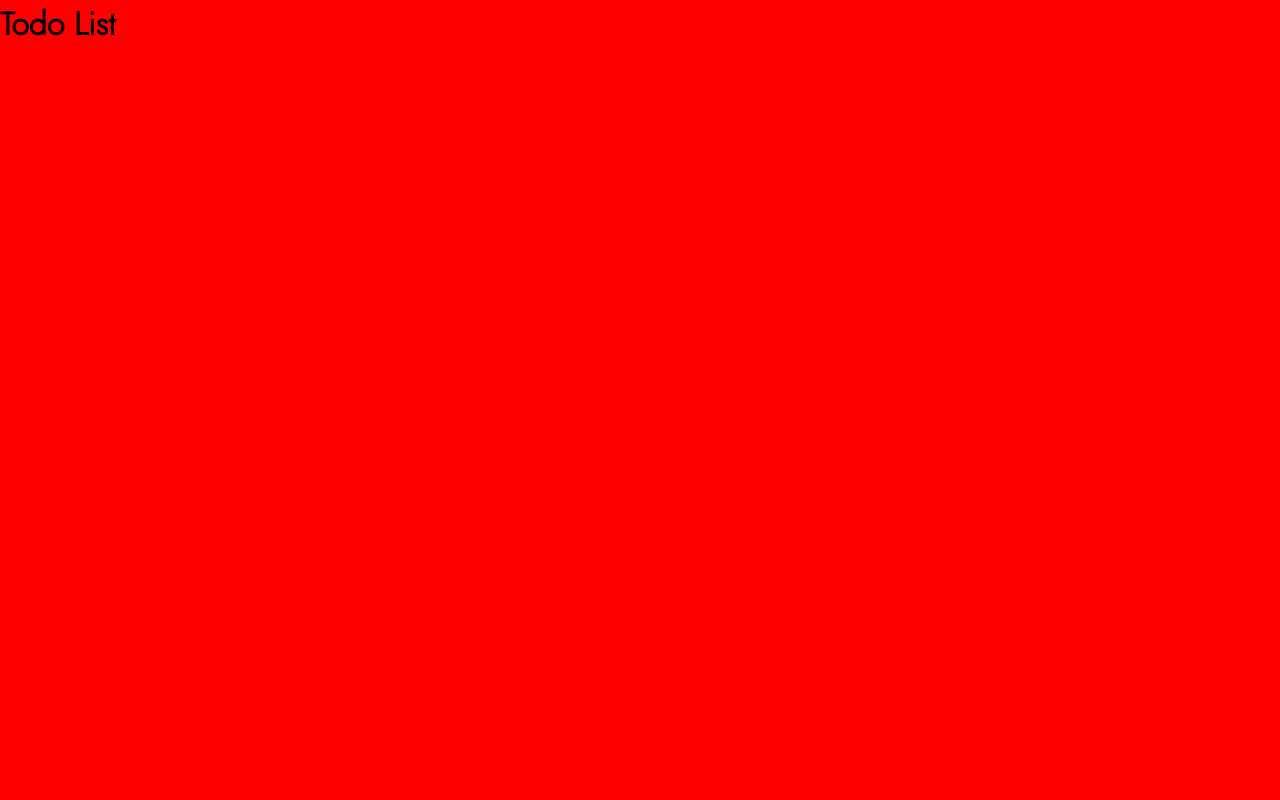
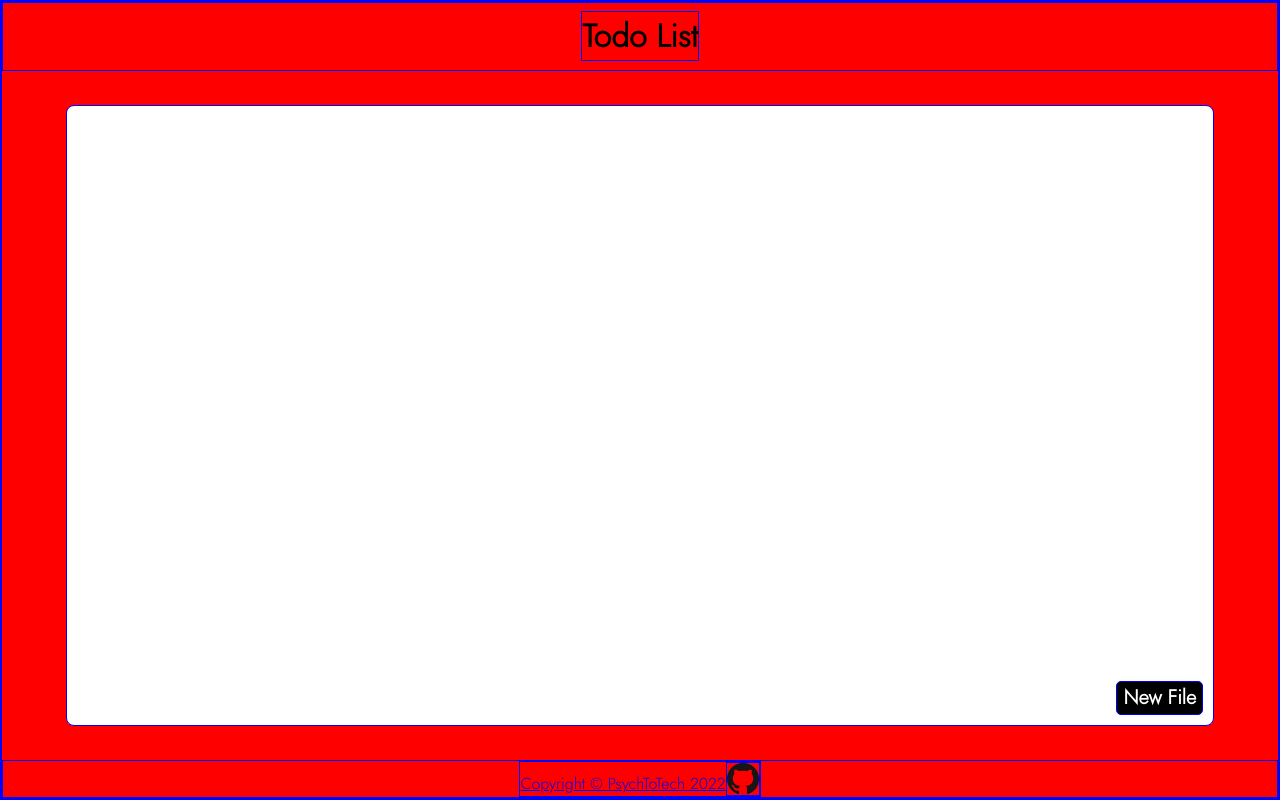
Before and after one commit to eltonbautista/odin-todo-list, a website built with webpack: page src/template.html in a window 1280 px wide. Built offline with nearby package versions, Linux system fonts and the light colour scheme.

Commit message:
wrote up my first module for generating main page content. Going to work on a form. This form will generate folders/files

```diff
--- a/src/index.js
+++ b/src/index.js
@@ -1,3 +1,6 @@
 import './style.css';
+import loadMainPage from './load-main';
+import octocatIcon from './assets/octocat.png';
 
-console.log('hello world')
+
+loadMainPage(octocatIcon);
--- /dev/null
+++ b/src/load-main.js
@@ -0,0 +1,25 @@
+const loadMainPage = function loadMainPage(cat) {
+    // EXISTING
+    const mainContent = document.querySelector('#main-content');
+    const footer = document.querySelector('footer');
+    const header = document.querySelector('header');
+
+    // CREATE
+    const octocatImage = document.createElement('img');
+    const ghLink = document.createElement('a');
+    const newFileButton = document.createElement('button');
+
+    // ADD FILE BUTTON
+    newFileButton.setAttribute('id', 'new-file-button');
+    newFileButton.append('New File');
+    mainContent.append(newFileButton);
+
+// FOOTER
+    octocatImage.src = `${cat}`;
+    ghLink.href = 'https://github.com/eltonbautista';
+    ghLink.innerText = 'Copyright © PsychToTech 2022';
+    ghLink.append(octocatImage);
+    footer.append(ghLink);
+
+};
+export default loadMainPage;
--- a/src/style.css
+++ b/src/style.css
@@ -7,6 +7,7 @@
   }
   * {
     margin: 0;
+    border: 1px solid blue;
   }
   html, body {
     height: 100%;
@@ -32,8 +33,47 @@
 body {
     background: red;
     font-family: jost, sans-serif;
+    display: grid;
+    grid-template-rows: 1fr 10fr 0.5fr;
 }
 @font-face {
     font-family: jost;
-    src: url(./Jost-300-Light.otf);
+    src: url(./assets/Jost-300-Light.otf);
 }
+
+header, footer {
+  display: grid;
+  align-items: center;
+  justify-content: center;
+}
+
+footer a {
+  display: grid;
+  grid-auto-flow: column;
+  align-items: end;
+  justify-content: center;
+}
+
+body div {
+  align-self: center;
+  justify-self: center;
+  background-color: white;
+  height: 90%;
+  width: 90%;
+  border-radius: 8px;
+  display: grid;
+}
+
+#new-file-button {
+  position: absolute;
+  justify-self: end;
+  align-self: flex-end;
+  margin-right: 10px;
+  margin-bottom: 10px;
+  font-weight: 900;
+  font-size: 20px;
+  border-radius: 5px;
+
+  background-color: black;
+  color: white;
+}
--- a/src/template.html
+++ b/src/template.html
@@ -14,9 +14,7 @@
 
     </div>
     <footer>
-        <span>
 
-        </span>
     </footer>
 </body>
 </html>
--- a/webpack.config.js
+++ b/webpack.config.js
@@ -9,6 +9,7 @@ module.exports = {
     devtool: 'inline-source-map',
     devServer: {
         contentBase: path.resolve(__dirname, 'dist'),
+        port: 5500,
         open: true,
         hot: true,
       },
@@ -16,7 +17,7 @@ module.exports = {
         path: path.resolve(__dirname, 'dist'),
         filename: '[name].[contenthash].js',
         clean: true,
-        publicPath: '/',
+        publicPath: '',
 
     },
     module: {
```
Also changed, not shown: src/assets/Jost-300-Light.otf (renamed from src/Jost-300-Light.otf), src/assets/octocat.png (added), src/newFileForm.js (added).
